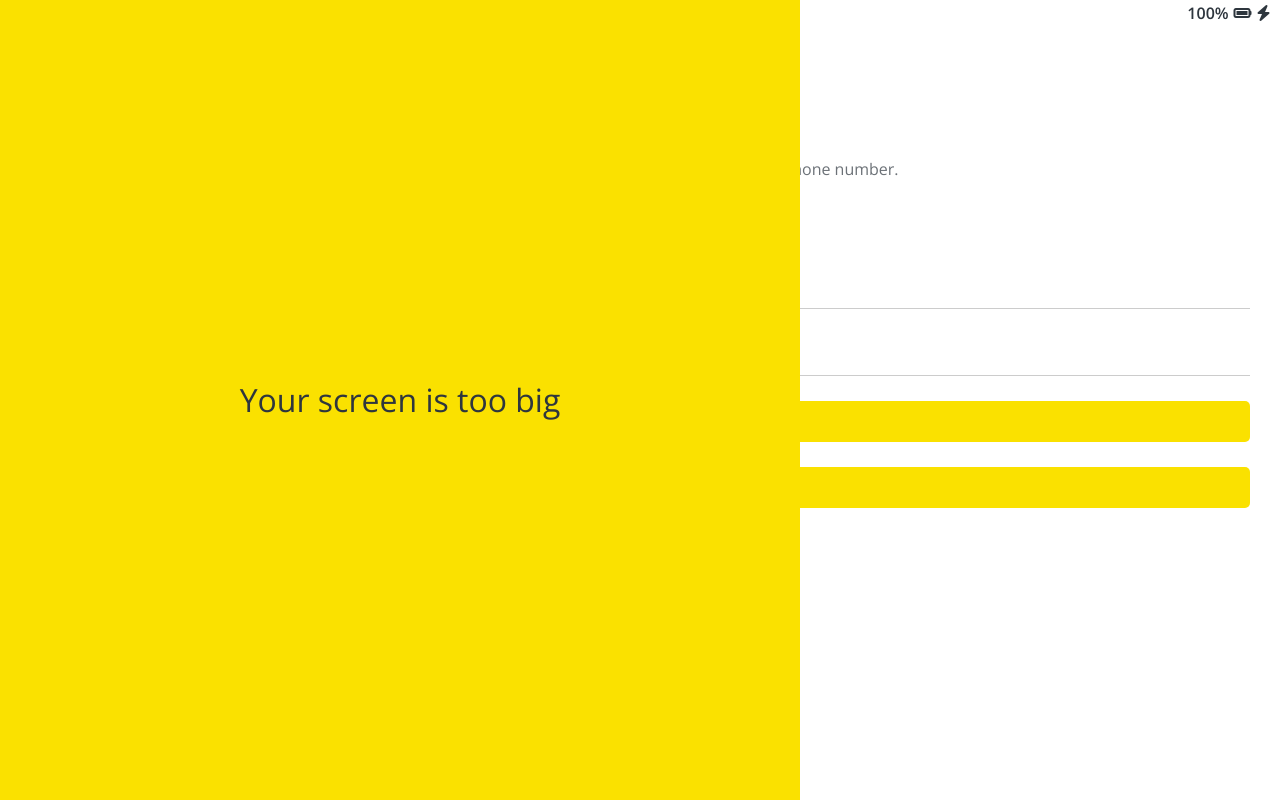
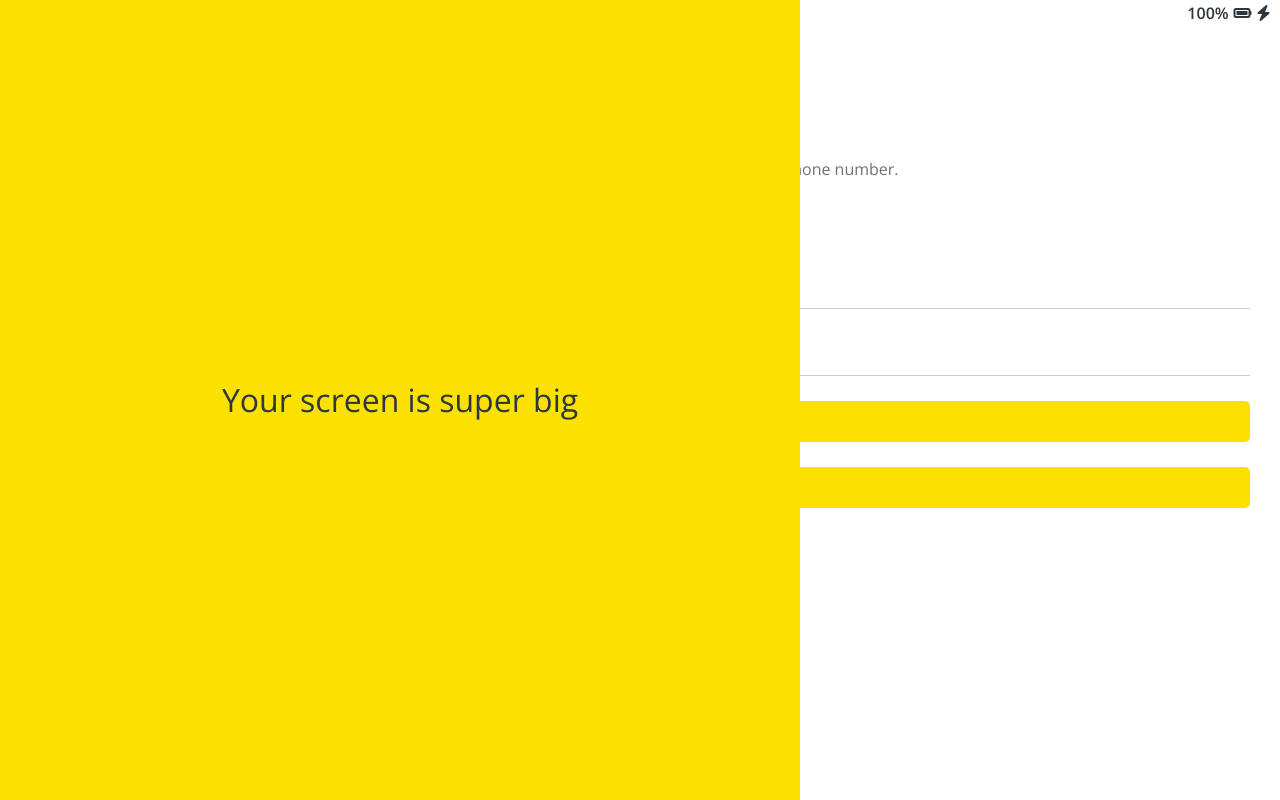
Before and after one commit to hslee9308/1-kokoa, a plain HTML site: page index.html in a window 1280 px wide. Drawn offline with nearby package versions, Linux system fonts and the light colour scheme.

Commit message:
too -> super

```diff
--- a/index.html
+++ b/index.html
@@ -36,7 +36,7 @@
     </form>
 
     <div id="no-mobile">
-        <span>Your screen is too big</span>
+        <span>Your screen is super big</span>
     </div>
 
     <script src="https://kit.fontawesome.com/9a50351db1.js" crossorigin="anonymous">
```
Also changed, not shown: chats.html (+4 -0 lines), find.html (+1 -1 lines), friends.html (+1 -1 lines), more.html (+1 -1 lines), room.html (+1 -1 lines), settings.html (+1 -1 lines).
